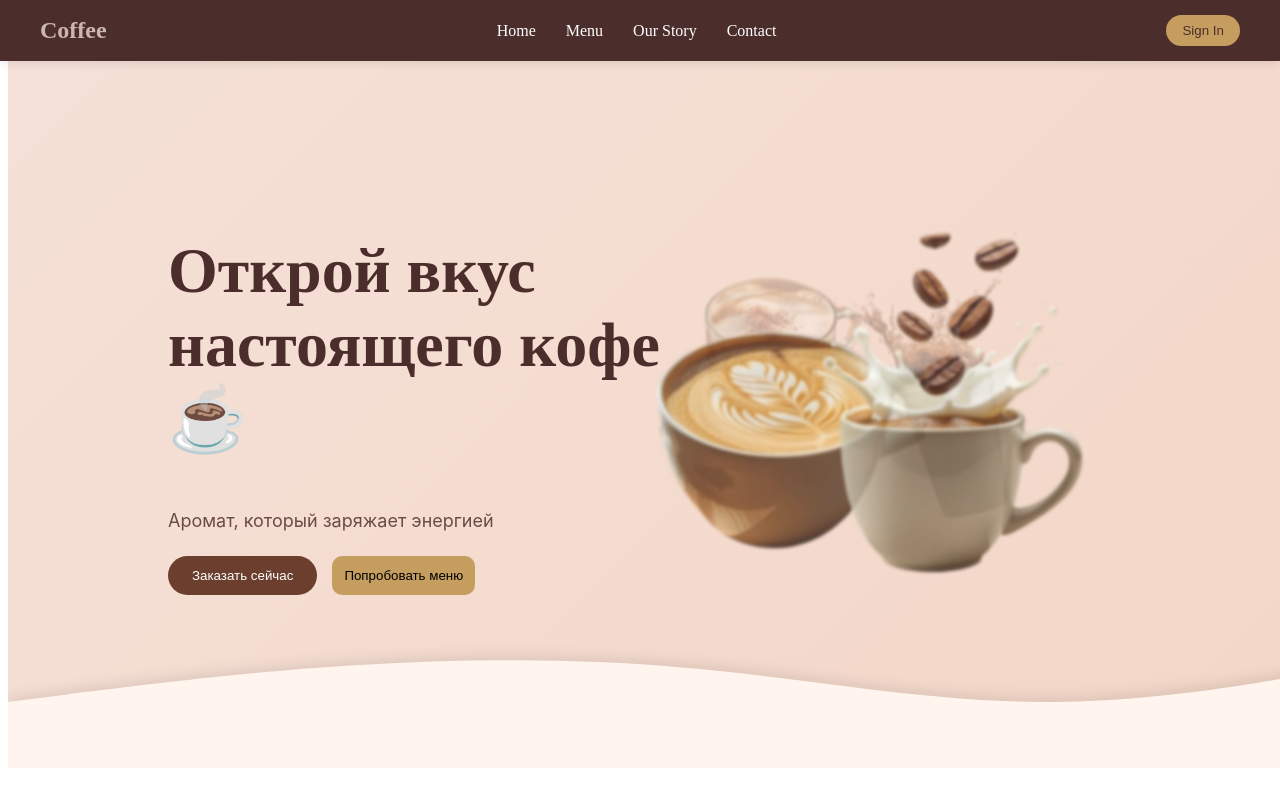
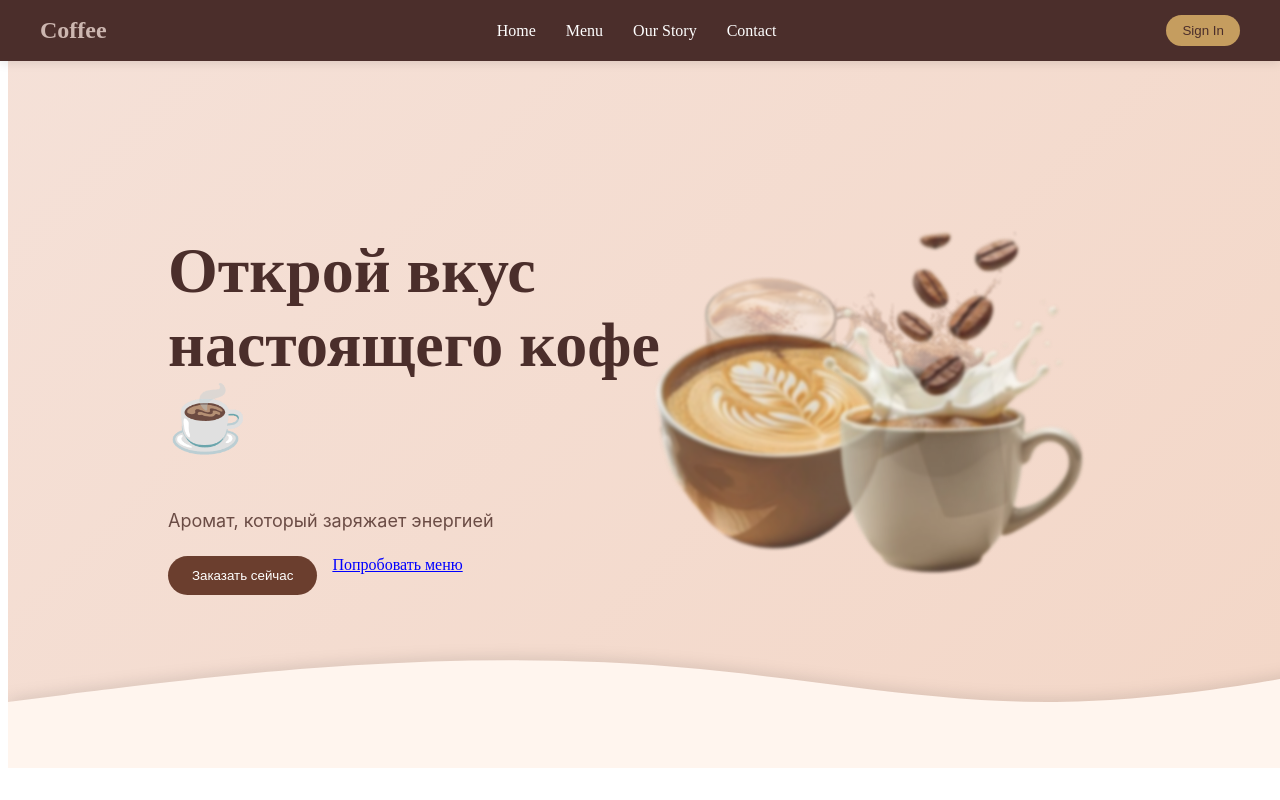
Before and after one commit to sinon2002/coffee-site-, a React (Vite) app: page / in a window 1280 px wide. Shown: the top 800 px of the page. Built offline with nearby package versions, Linux system fonts and the light colour scheme.

Commit message:
Refactor button to Link component for menu navigation
Updated button to use Link component for navigation.

```diff
--- a/src/components/Hero/Hero.jsx
+++ b/src/components/Hero/Hero.jsx
@@ -28,9 +28,9 @@ export default function Hero() {
           <p>Аромат, который заряжает энергией</p>
           <div className={styles.buttons}>
   <button className={styles.primary}>Заказать сейчас</button>
-<button to="/menu" className="secondary">
+<Link to="/menu" className="secondary">
   Попробовать меню
-</button>
+</Link>
 </div>
         </div>
       </div>
```
